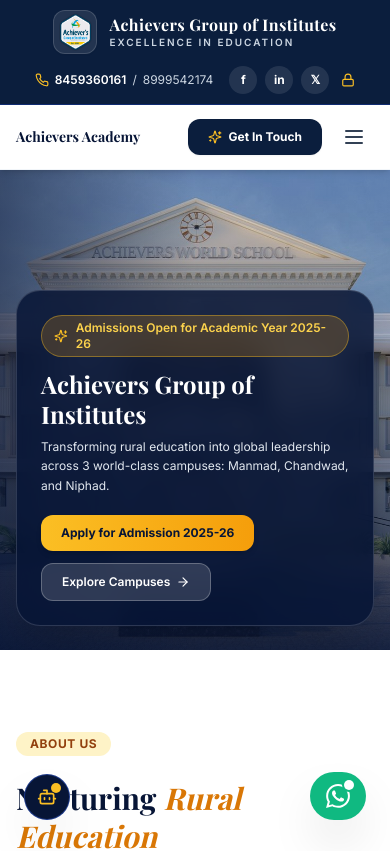
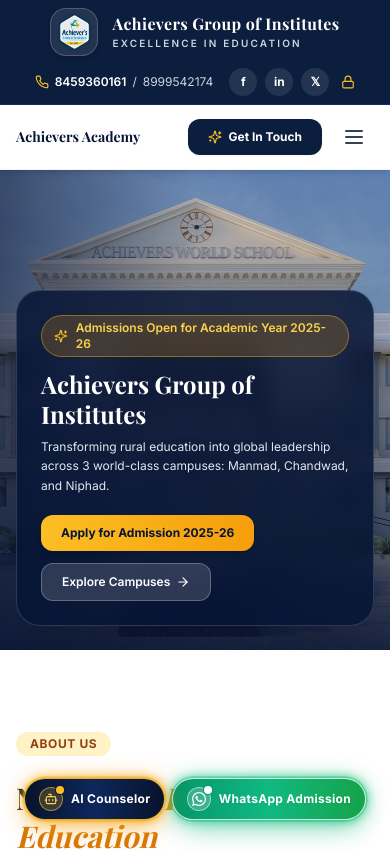
Before and after one commit to Ajay8x/Achievers_Academy, a Next.js app: page / in a window 390 px wide. Shown: the top 851 px of the page. Built offline with nearby package versions, Linux system fonts and the light colour scheme; a web font is replaced by a local one.

Commit message:
feat: add responsive Navbar component with dropdowns and contact details

```diff
--- a/src/app/globals.css
+++ b/src/app/globals.css
@@ -64,3 +64,30 @@ body {
   transform: translateY(-4px);
   box-shadow: 0 20px 40px -15px rgba(15, 43, 113, 0.12), 0 0 1px 1px rgba(15, 43, 113, 0.05);
 }
+
+/* Pulsing Glowing Action Buttons */
+@keyframes pulseGlowGold {
+  0%, 100% {
+    box-shadow: 0 0 0 0 rgba(245, 158, 11, 0.45), 0 10px 25px -5px rgba(245, 158, 11, 0.4), 0 0 20px rgba(245, 158, 11, 0.3);
+  }
+  50% {
+    box-shadow: 0 0 0 7px rgba(245, 158, 11, 0.2), 0 15px 35px -5px rgba(245, 158, 11, 0.75), 0 0 35px rgba(245, 158, 11, 0.6);
+  }
+}
+
+@keyframes pulseGlowEmerald {
+  0%, 100% {
+    box-shadow: 0 0 0 0 rgba(16, 185, 129, 0.45), 0 10px 25px -5px rgba(16, 185, 129, 0.4), 0 0 20px rgba(16, 185, 129, 0.3);
+  }
+  50% {
+    box-shadow: 0 0 0 7px rgba(16, 185, 129, 0.2), 0 15px 35px -5px rgba(16, 185, 129, 0.75), 0 0 35px rgba(16, 185, 129, 0.6);
+  }
+}
+
+.glow-gold-pulse {
+  animation: pulseGlowGold 2.4s infinite cubic-bezier(0.4, 0, 0.6, 1);
+}
+
+.glow-emerald-pulse {
+  animation: pulseGlowEmerald 2.4s infinite cubic-bezier(0.4, 0, 0.6, 1);
+}
--- a/src/components/AIChatbot.tsx
+++ b/src/components/AIChatbot.tsx
@@ -220,21 +220,27 @@ export default function AIChatbot() {
           </div>
         )}
 
-        {/* Trigger Button */}
+        {/* Trigger Button - Sleek, Compact Luxury Glowing Style */}
+        <div className="relative group">
+          {/* Subtle Ambient Glow */}
+          <div className="absolute -inset-0.5 rounded-full bg-gradient-to-r from-amber-400 to-amber-500 blur-sm opacity-60 group-hover:opacity-90 transition duration-300"></div>
+
           <button
             onClick={() => setIsOpen(!isOpen)}
             aria-label="AI Admission Assistant"
-          className="group relative flex items-center gap-2 p-3 sm:px-4 sm:py-3 bg-navy-950 hover:bg-navy-900 text-white font-semibold rounded-full shadow-2xl border border-navy-700/60 transition-all duration-300 transform hover:scale-105 active:scale-95"
+            className="relative flex items-center gap-2 px-3.5 py-2 bg-gradient-to-r from-[#07132B] via-[#0E275C] to-[#07132B] hover:from-[#0B1E3D] hover:to-[#0B1E3D] text-white rounded-full shadow-lg border border-amber-400/90 hover:border-amber-300 transition-all duration-300 transform hover:scale-105 active:scale-95 glow-gold-pulse"
           >
-          <div className="relative">
-            <Bot className="w-5 h-5 text-gold-400 group-hover:rotate-12 transition-transform duration-300" />
-            <span className="absolute -top-1 -right-1 w-2.5 h-2.5 bg-gold-400 rounded-full animate-ping"></span>
-            <span className="absolute -top-1 -right-1 w-2.5 h-2.5 bg-gold-400 rounded-full"></span>
+            <div className="relative w-6 h-6 rounded-full bg-amber-400/20 border border-amber-400/60 flex items-center justify-center shrink-0">
+              <Bot className="w-3.5 h-3.5 text-amber-300 group-hover:rotate-12 transition-transform duration-300" />
+              <span className="absolute -top-0.5 -right-0.5 w-2 h-2 bg-amber-400 rounded-full animate-ping"></span>
+              <span className="absolute -top-0.5 -right-0.5 w-2 h-2 bg-amber-400 rounded-full ring-1 ring-navy-950"></span>
             </div>
-          <span className="hidden sm:inline-block text-xs font-bold tracking-wide">
+            <span className="text-xs sm:text-sm font-bold tracking-wide text-white drop-shadow-sm">
               AI Counselor
             </span>
+            <Sparkles className="w-3 h-3 text-amber-300 animate-pulse hidden sm:inline" />
           </button>
+        </div>
       </div>
     </>
   );
--- a/src/components/Navbar.tsx
+++ b/src/components/Navbar.tsx
@@ -37,23 +37,23 @@ export default function Navbar() {
         {/* =========================================================================
             TOP NAV BAR: Brand Logo + Identity + Helplines + Socials
            ========================================================================= */}
-        <div className="bg-[#0B1E3D] text-slate-200 py-2.5 px-4 sm:px-6 lg:px-8 border-b border-navy-900">
+        <div className="bg-[#0B1E3D] text-slate-200 py-2 sm:py-2.5 px-4 sm:px-6 lg:px-8 border-b border-navy-900">
           <div className="max-w-7xl mx-auto flex flex-col md:flex-row items-center justify-between gap-3">
 
             {/* Top Left: Hexagonal Logo + Academy Title */}
-            <Link href="/" className="flex items-center gap-3 group">
-              <div className="w-11 h-11 sm:w-12 sm:h-12 flex items-center justify-center p-0.5 bg-white/10 rounded-xl border border-white/15 shadow-sm group-hover:scale-105 transition-transform">
+            <Link href="/" className="flex items-center gap-3.5 group">
+              <div className="w-12 h-12 sm:w-14 sm:h-14 md:w-[58px] md:h-[58px] flex items-center justify-center p-1 bg-white/10 rounded-2xl border border-white/20 shadow-md group-hover:scale-105 transition-transform shrink-0">
                 <img
                   src="/images/achievers_main_logo.png"
                   alt="Achievers Group of Institutes"
-                  className="w-full h-full object-contain"
+                  className="w-full h-full object-contain filter drop-shadow-sm"
                 />
               </div>
               <div className="flex flex-col">
-                <span className="text-base sm:text-lg font-bold font-serif text-white tracking-wide leading-tight group-hover:text-amber-400 transition">
+                <span className="text-base sm:text-lg md:text-xl font-bold font-serif text-white tracking-wide leading-tight group-hover:text-amber-400 transition">
                   Achievers Group of Institutes
                 </span>
-                <span className="text-[10px] tracking-[0.2em] font-semibold text-slate-300 uppercase">
+                <span className="text-[10px] sm:text-[11px] tracking-[0.22em] font-semibold text-slate-300 uppercase mt-0.5">
                   EXCELLENCE IN EDUCATION
                 </span>
               </div>
--- a/src/components/WhatsAppFloating.tsx
+++ b/src/components/WhatsAppFloating.tsx
@@ -116,27 +116,33 @@ Please share complete details.`;
           </div>
         )}
 
-        {/* Trigger Button */}
+        {/* Trigger Button - Sleek, Compact Luxury Glowing Style */}
+        <div className="relative group">
+          {/* Subtle Ambient Glow */}
+          <div className="absolute -inset-0.5 rounded-full bg-gradient-to-r from-emerald-400 to-green-500 blur-sm opacity-60 group-hover:opacity-90 transition duration-300"></div>
+
           <button
             onClick={() => setIsOpen(!isOpen)}
             aria-label="WhatsApp Chat"
-          className="group relative flex items-center gap-2.5 px-4 py-3 bg-emerald-500 hover:bg-emerald-600 text-white font-semibold rounded-full shadow-2xl transition-all duration-300 transform hover:scale-105 active:scale-95"
+            className="relative flex items-center gap-2 px-3.5 py-2 bg-gradient-to-r from-emerald-600 via-emerald-500 to-green-600 hover:from-emerald-500 hover:to-green-500 text-white rounded-full shadow-lg border border-white/80 hover:border-white transition-all duration-300 transform hover:scale-105 active:scale-95 glow-emerald-pulse"
           >
-          <div className="relative">
+            <div className="relative w-6 h-6 rounded-full bg-white/20 border border-white/50 flex items-center justify-center shrink-0">
               <svg
-              className="w-6 h-6 fill-current"
+                className="w-3.5 h-3.5 fill-current text-white"
                 viewBox="0 0 24 24"
                 xmlns="http://www.w3.org/2000/svg"
               >
                 <path d="M.057 24l1.687-6.163c-1.041-1.804-1.588-3.849-1.587-5.946.003-6.556 5.338-11.891 11.893-11.891 3.181.001 6.167 1.24 8.413 3.488 2.245 2.248 3.481 5.236 3.48 8.414-.003 6.557-5.338 11.892-11.893 11.892-1.99-.001-3.951-.5-5.688-1.448l-6.305 1.654zm6.597-3.807c1.676.995 3.276 1.591 5.392 1.592 5.448 0 9.886-4.434 9.889-9.885.002-5.462-4.415-9.89-9.881-9.892-5.452 0-9.887 4.434-9.889 9.884-.001 2.225.651 3.891 1.746 5.634l-.999 3.648 3.742-.981zm11.387-5.464c-.074-.124-.272-.198-.57-.347-.297-.149-1.758-.868-2.031-.967-.272-.099-.47-.149-.669.149-.198.297-.768.967-.941 1.165-.173.198-.347.223-.644.074-.297-.149-1.255-.462-2.39-1.475-.883-.788-1.48-1.761-1.653-2.059-.173-.297-.018-.458.13-.606.134-.133.297-.347.446-.521.151-.172.2-.296.3-.495.099-.198.05-.372-.025-.521-.075-.148-.669-1.611-.916-2.206-.242-.579-.487-.501-.669-.51l-.57-.01c-.198 0-.52.074-.792.372s-1.04 1.016-1.04 2.479 1.065 2.876 1.213 3.074c.149.198 2.095 3.2 5.076 4.487.709.306 1.263.489 1.694.626.712.226 1.36.194 1.872.118.571-.085 1.758-.719 2.006-1.413.248-.695.248-1.29.173-1.414z" />
               </svg>
-            <span className="absolute -top-1 -right-1 w-2.5 h-2.5 bg-white rounded-full ring-2 ring-emerald-500"></span>
+              <span className="absolute -top-0.5 -right-0.5 w-2 h-2 bg-white rounded-full animate-ping"></span>
+              <span className="absolute -top-0.5 -right-0.5 w-2 h-2 bg-white rounded-full ring-1 ring-emerald-600"></span>
             </div>
-          <span className="hidden sm:inline-block text-xs font-bold tracking-wide">
+            <span className="text-xs sm:text-sm font-bold tracking-wide text-white drop-shadow-sm">
               WhatsApp Admission
             </span>
           </button>
         </div>
+      </div>
     </>
   );
 }
```
Also changed, not shown: ACHIEVERS_ACADEMY_PROJECT_COMPLETE.txt. Lines whose indentation alone changed are shown as unchanged.
